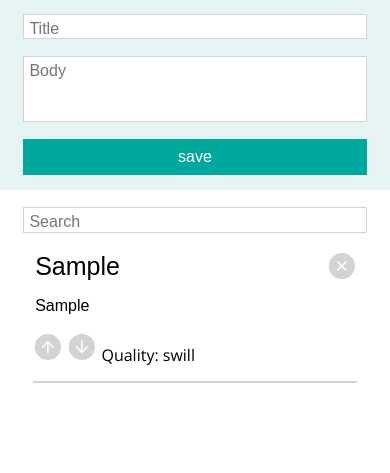
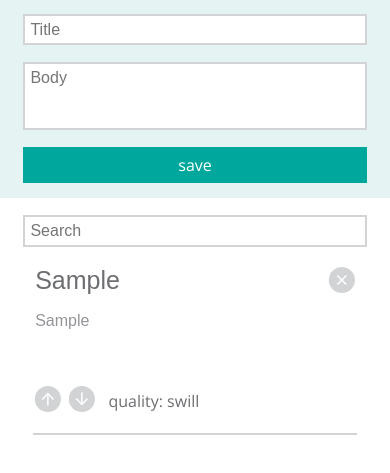
Before and after one commit to tbrandle/ideabox, a plain HTML site: page index.html in a window 390 px wide. Both pictures are taken after typing "Sample", "Sample" into the empty fields and a click on the button "save". Shown: the part 61-534 px from the top of the page. Drawn offline with nearby package versions, Linux system fonts and the light colour scheme.

Commit message:
Add media queries, Add edit title/body functionality, tweeked css styling to match comp.

```diff
--- a/css/styles.css
+++ b/css/styles.css
@@ -40,12 +40,13 @@ body h1 {
 
 .input{
   width: 88%;
-  padding: 5px 0 0 5px;
+  max-width: 800px;
+  padding: 5px 0 4px 5px;
   text-align: left;
   box-sizing: border-box;
   display: block;
   margin: 17px auto;
-  border: 1px #D1D3D4 solid;
+  border: 2px #D1D3D4 solid;
 }
 
 .body-user-input{
@@ -59,12 +60,14 @@ span {
 .save-btn{
   display: block;
   width: 88%;
+  max-width: 800px;
   background-color: #00A79D;
   border: none;
   color: #FFFFFF;
   margin: 15px auto;
   outline: none;
   padding: 9px;
+  font-family: 'Open Sans', sans-serif;
 }
 
 .save-btn:hover {
@@ -84,16 +87,29 @@ span {
   border-bottom: 2px #d1d3d4 solid;
   margin: 18px auto;
   width: 83%;
+  max-width: 800px;
 }
 
 .title {
   border: none;
   font-size: 25px;
+  color: #6d6e71;
 }
 
 .body{
   border: none;
   display: block;
+  width: 100%;
+  height: 55px;
+  resize: none;
+  color: #939598;
+}
+
+.quality {
+  color: #6d6e71;
+  padding-left: 7px;
+  position: relative;
+  bottom: 6px;
 }
 
 /******buttons******/
@@ -137,3 +153,13 @@ span {
 .down-vote-btn:hover {
   background-image: url(../icons/downvote-hover.svg);
 }
+
+/******************
+    MEDIA QUERIES
+******************/
+
+@media (min-width: 750px) {
+  .body-user-input{
+    padding: 5px 0 4px 5px;
+  }
+}
--- a/script.js
+++ b/script.js
@@ -5,10 +5,10 @@ function prepend(idea) {
     `<article id="${idea.id}" class="idea">
     <input class="title" type="input" value="${idea.title}">
     <input class="delete-btn" type="submit" value="" src="icons/delete.svg">
-    <input class="body" type="input" value="${idea.body}">
+    <textarea class="body" type="input">${idea.body}</textarea>
     <button class="up-vote-btn rating" type="button" name="button"></button>
     <button class="down-vote-btn rating"type="button" name="button"></button>
-    <p class="quality rating">Quality: ${idea.quality}</p>
+    <p class="quality rating">quality: ${idea.quality}</p>
     </article>`
   );
 }
@@ -62,16 +62,16 @@ $('.search-input').on('keyup', function(){
 function changeRating (idea, val) {
   if (idea.count <= 0) {
     idea.quality = "swill"
-    val.text('Quality: swill')
+    val.text('quality: swill')
     idea.count = 0;
   }
   else if (idea.count === 1) {
     idea.quality = "plausible"
-    val.text('Quality: plausible')
+    val.text('quality: plausible')
 
   } else if (idea.count >= 2) {
     idea.quality = "genius"
-    val.text("Quality: genius")
+    val.text("quality: genius")
     idea.count = 2;
   }
   localStorage.setItem(idea.id, JSON.stringify(idea));
@@ -92,7 +92,6 @@ $('.idea-storage-list').on('click', '.down-vote-btn', function(){
   var id = $(this).parent().attr("id")
   var idea = JSON.parse(localStorage.getItem(id))
   var thisIdea = $(this).siblings('.quality')
-
   idea.count -= 1;
   changeRating(idea, thisIdea)
   console.log(idea);
```
